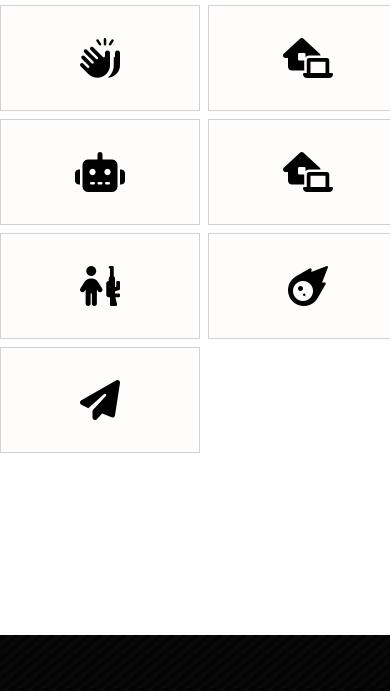
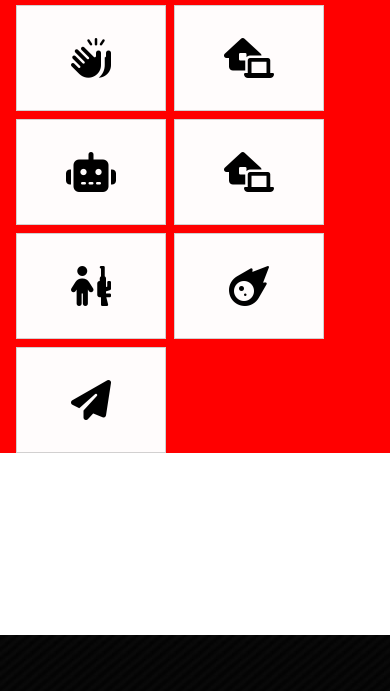
Before and after one commit to mp2003/Assignment-clone-, a plain HTML site: page index.html in a window 390 px wide. Shown: the part 6756-7447 px from the top of the page. Drawn offline with nearby package versions, Linux system fonts and the light colour scheme.

Commit message:
adding responsiveness

```diff
--- a/style.css
+++ b/style.css
@@ -927,11 +927,12 @@
 
     .grid-container {
         margin-top: 2.5em;
-        width: 80%;
-        /* padding: 0 0.75em; */
-        grid-template-columns: repeat(2, 200px);
+        width: 100%;
+        padding: 0 1em;
+        grid-template-columns: repeat(2, 150px);
         grid-template-rows: repeat(2, auto);
         gap: 0.5rem;
+        background: red;
     }
 
     .grid-item {
```
